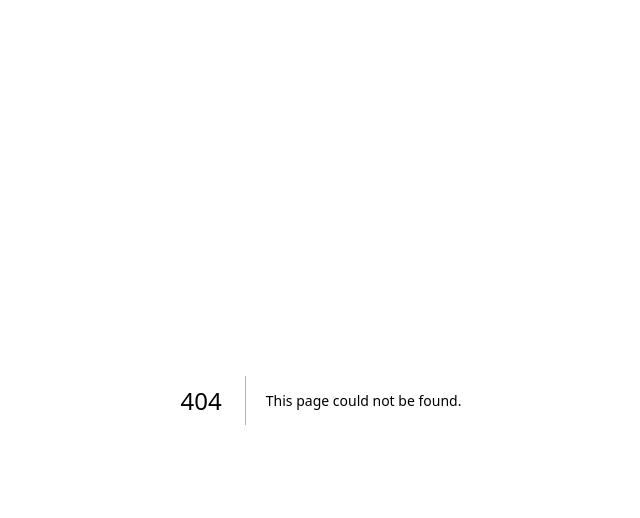
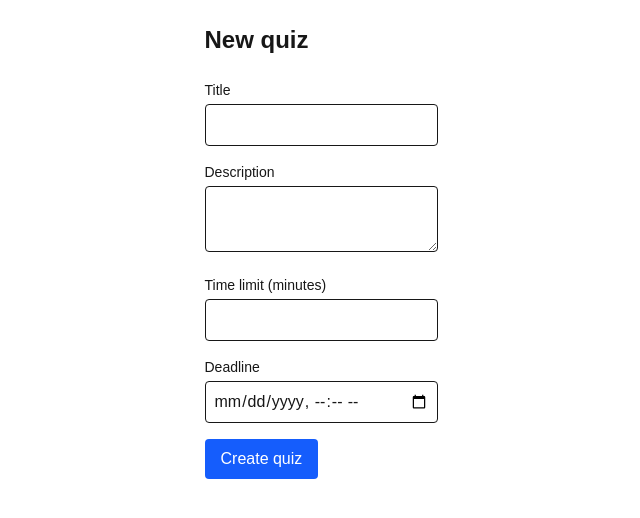
Before and after one commit to yashharie/ArcCore, a Next.js app: page /quizzes/new in a window 1280 px wide. Before the commit this address had no page. Shown: the top 518 px of the page, without its empty margins (319-959 px from the left). Built offline with nearby package versions, Linux system fonts and the light colour scheme.

Commit message:
feat: add quiz list and create pages

```diff
--- /dev/null
+++ b/src/app/quizzes/new/page.tsx
@@ -0,0 +1,93 @@
+"use client";
+
+import { useState } from "react";
+import { useRouter } from "next/navigation";
+
+export default function NewQuizPage() {
+  const router = useRouter();
+  const [title, setTitle] = useState("");
+  const [description, setDescription] = useState("");
+  const [timeLimit, setTimeLimit] = useState("");
+  const [deadline, setDeadline] = useState("");
+  const [error, setError] = useState("");
+  const [loading, setLoading] = useState(false);
+
+  async function handleSubmit() {
+    setError("");
+    setLoading(true);
+    const res = await fetch("/api/quizzes", {
+      method: "POST",
+      headers: { "Content-Type": "application/json" },
+      body: JSON.stringify({
+        title,
+        description: description || undefined,
+        timeLimitMinutes: timeLimit ? Number(timeLimit) : undefined,
+        deadline: deadline ? new Date(deadline).toISOString() : undefined,
+      }),
+    });
+    const data = await res.json();
+    setLoading(false);
+    if (!res.ok) {
+      setError(
+        data.issues?.map((i: { message: string }) => i.message).join(", ") ||
+          data.error ||
+          "Something went wrong."
+      );
+      return;
+    }
+    router.push(`/quizzes/${data.quiz.id}/edit`);
+  }
+
+  return (
+    <main className="mx-auto max-w-xl p-6">
+      <h1 className="mb-6 text-2xl font-bold">New quiz</h1>
+      <div className="space-y-4">
+        <div>
+          <label className="mb-1 block text-sm font-medium">Title</label>
+          <input
+            className="w-full rounded border p-2"
+            value={title}
+            onChange={(e) => setTitle(e.target.value)}
+          />
+        </div>
+        <div>
+          <label className="mb-1 block text-sm font-medium">Description</label>
+          <textarea
+            className="w-full rounded border p-2"
+            value={description}
+            onChange={(e) => setDescription(e.target.value)}
+          />
+        </div>
+        <div>
+          <label className="mb-1 block text-sm font-medium">
+            Time limit (minutes)
+          </label>
+          <input
+            type="number"
+            min={1}
+            className="w-full rounded border p-2"
+            value={timeLimit}
+            onChange={(e) => setTimeLimit(e.target.value)}
+          />
+        </div>
+        <div>
+          <label className="mb-1 block text-sm font-medium">Deadline</label>
+          <input
+            type="datetime-local"
+            className="w-full rounded border p-2"
+            value={deadline}
+            onChange={(e) => setDeadline(e.target.value)}
+          />
+        </div>
+        {error && <p className="text-sm text-red-600">{error}</p>}
+        <button
+          onClick={handleSubmit}
+          disabled={loading}
+          className="rounded bg-blue-600 px-4 py-2 text-white disabled:opacity-50"
+        >
+          {loading ? "Creating..." : "Create quiz"}
+        </button>
+      </div>
+    </main>
+  );
+}
--- /dev/null
+++ b/src/app/quizzes/page.tsx
@@ -0,0 +1,89 @@
+import Link from "next/link";
+import { requireAuth } from "@/lib/auth/authorization";
+import { prisma } from "@/lib/prisma";
+
+export default async function QuizzesPage() {
+  const user = await requireAuth();
+
+  const where =
+    user.role === "ADMIN"
+      ? {}
+      : {
+          OR: [
+            { createdById: user.id },
+            {
+              status: "PUBLISHED" as const,
+              assignments: {
+                some: {
+                  OR: [{ assignedToAll: true }, { userId: user.id }],
+                },
+              },
+            },
+          ],
+        };
+
+  const quizzes = await prisma.quiz.findMany({
+    where,
+    orderBy: { createdAt: "desc" },
+    include: { _count: { select: { questions: true } } },
+  });
+
+  return (
+    <main className="mx-auto max-w-3xl p-6">
+      <div className="mb-6 flex items-center justify-between">
+        <h1 className="text-2xl font-bold">Quizzes</h1>
+        <Link
+          href="/quizzes/new"
+          className="rounded bg-blue-600 px-4 py-2 text-white hover:bg-blue-700"
+        >
+          New quiz
+        </Link>
+      </div>
+
+      {quizzes.length === 0 ? (
+        <p className="text-gray-500">No quizzes yet. Create your first one.</p>
+      ) : (
+        <ul className="space-y-3">
+          {quizzes.map((q) => {
+            const canEdit =
+              (q.createdById === user.id || user.role === "ADMIN") &&
+              q.status === "DRAFT";
+            return (
+              <li key={q.id} className="rounded border p-4">
+                <div className="flex items-center justify-between">
+                  <div>
+                    <p className="font-semibold">{q.title}</p>
+                    <p className="text-sm text-gray-500">
+                      {q._count.questions} questions
+                      {q.timeLimitMinutes ? ` · ${q.timeLimitMinutes} min` : ""}
+                      {" · "}
+                      {q.status}
+                    </p>
+                  </div>
+                  <div className="flex gap-2">
+                    {canEdit && (
+                      <Link
+                        href={`/quizzes/${q.id}/edit`}
+                        className="rounded border px-3 py-1 text-sm"
+                      >
+                        Edit
+                      </Link>
+                    )}
+                    {q.status === "PUBLISHED" && (
+                      <Link
+                        href={`/quizzes/${q.id}/take`}
+                        className="rounded bg-green-600 px-3 py-1 text-sm text-white"
+                      >
+                        Take
+                      </Link>
+                    )}
+                  </div>
+                </div>
+              </li>
+            );
+          })}
+        </ul>
+      )}
+    </main>
+  );
+}
```
